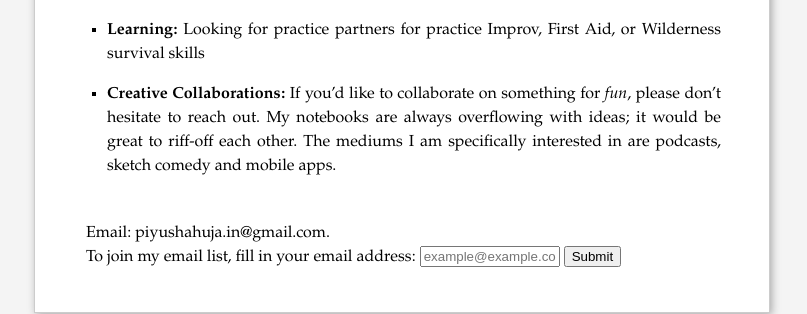
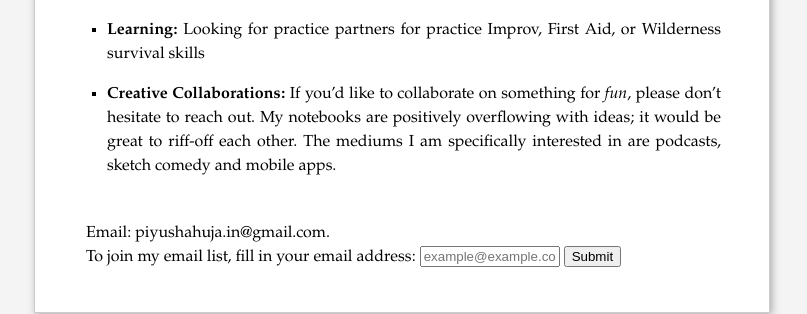
Before and after one commit to piyushahuja/piyushahuja.github.io, a Jekyll site: the page built from index.md, in a window 1280 px wide. Shown: the part 501-815 px from the top of the page, without its empty margins (238-1045 px from the left). Built offline with Jekyll 4.4.1, drawn with Linux system fonts in a browser that asks for light colours.

Commit message:
auto deployed

```diff
--- a/index.md
+++ b/index.md
@@ -29,7 +29,7 @@ I enjoy learning, teaching, and creative collaborations.
 
 - **Learning:** Looking for practice partners for practice Improv, First Aid, or Wilderness survival skills
 
-- **Creative Collaborations:** If you'd like to collaborate on something for *fun*, please don't hesitate to reach out. My notebooks are always overflowing with ideas; it would be great to riff-off each other. The mediums I am specifically interested in are podcasts, sketch comedy and mobile apps.
+- **Creative Collaborations:** If you'd like to collaborate on something for *fun*, please don't hesitate to reach out. My notebooks are positively overflowing with ideas; it would be great to riff-off each other. The mediums I am specifically interested in are podcasts, sketch comedy and mobile apps.
 
 {% include email-subscribe.html %}
 
```
